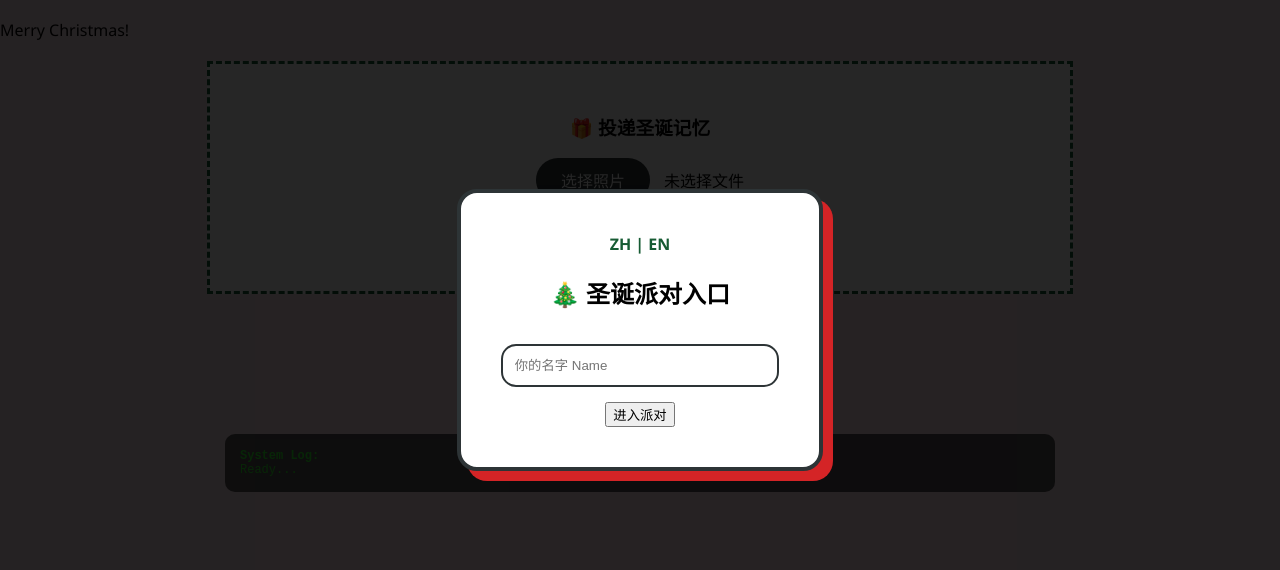
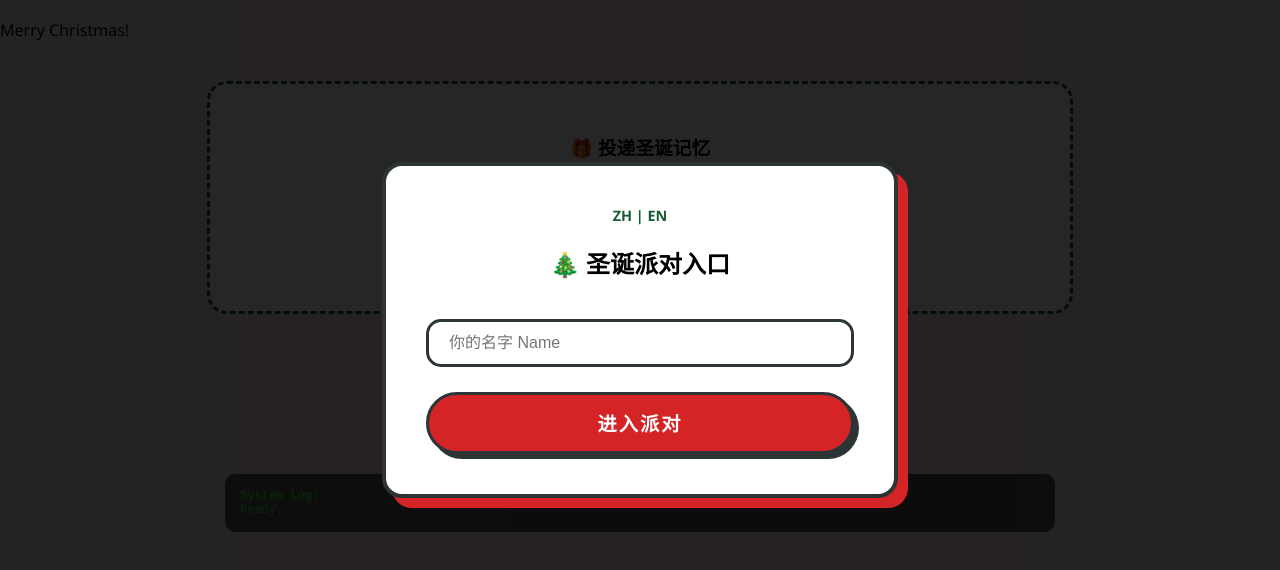
Before and after one commit to 8848connie/drawing-room, a website: page public/index.html in a window 1280 px wide. Shown: the part 70-640 px from the top of the page. Drawn offline with Linux system fonts and the light colour scheme; a web font is replaced by a local one.

Commit message:
new:fix css

```diff
--- a/public/style.css
+++ b/public/style.css
@@ -6,38 +6,120 @@
     --modern-black: #2d3436;
 }
 
-body { margin: 0; padding: 0; background: var(--soft-pink); overflow-x: hidden; font-family: 'Segoe UI', sans-serif; }
+body {
+    margin: 0; padding: 0; background: var(--soft-pink);
+    overflow-x: hidden; font-family: 'Segoe UI', 'ZCOOL KuaiLe', sans-serif;
+}
 
-/* --- 登录卡片 --- */
-#auth-overlay { position: fixed; inset: 0; background: rgba(0,0,0,0.85); display: flex; justify-content: center; align-items: center; z-index: 1000; }
-.auth-card { background: white; padding: 40px; border-radius: 20px; text-align: center; border: 4px solid var(--modern-black); box-shadow: 10px 10px 0 var(--christmas-red); }
-.lang-switch { margin-bottom: 10px; cursor: pointer; font-weight: bold; color: var(--christmas-green); }
-.auth-card input { width: 100%; padding: 12px; margin: 15px 0; border: 2px solid var(--modern-black); border-radius: 15px; box-sizing: border-box; }
+/* =========================================
+   1. 登录验证层 (Beautified)
+   ========================================= */
+#auth-overlay {
+    position: fixed; inset: 0; background: rgba(0,0,0,0.85);
+    display: flex; justify-content: center; align-items: center; z-index: 1000;
+}
 
-/* --- 一体化圣诞树转场 (Clip-path 绘制) --- */
-#transition-layer { position: fixed; inset: 0; background: var(--christmas-green); display: none; flex-direction: column; justify-content: center; align-items: center; z-index: 2000; transition: opacity 0.8s; }
+.auth-card {
+    background: white; padding: 40px; border-radius: 20px; text-align: center;
+    border: 4px solid var(--modern-black);
+    box-shadow: 10px 10px 0 var(--christmas-red);
+}
+
+.lang-switch {
+    margin-bottom: 10px; cursor: pointer; font-weight: bold;
+    color: var(--christmas-green); font-size: 0.9rem;
+}
+
+/* 输入框美化 */
+#username-input {
+    width: 100%; padding: 12px 20px; margin: 20px 0 10px 0;
+    border: 3px solid var(--modern-black); border-radius: 15px;
+    font-size: 1rem; box-sizing: border-box; transition: all 0.3s;
+}
+#username-input:focus { border-color: var(--christmas-red); outline: none; background: #fffdfd; }
+
+/* 重点：3D Q弹登录按钮 */
+#t-login-btn {
+    background-color: var(--christmas-red); color: white;
+    padding: 14px 40px; font-size: 1.2rem; font-weight: 800;
+    border: 3px solid var(--modern-black); border-radius: 50px;
+    cursor: pointer; box-shadow: 5px 5px 0px var(--modern-black);
+    transition: all 0.3s cubic-bezier(0.175, 0.885, 0.32, 1.275);
+    margin-top: 15px; letter-spacing: 2px; width: 100%;
+}
+#t-login-btn:hover {
+    background-color: var(--christmas-green);
+    transform: translateY(-4px);
+    box-shadow: 8px 8px 0px var(--modern-black);
+}
+#t-login-btn:active {
+    transform: translateY(4px) translateX(4px);
+    box-shadow: 0px 0px 0px var(--modern-black);
+}
+
+/* =========================================
+   2. 一体化圣诞树转场 (Clip-path)
+   ========================================= */
+#transition-layer {
+    position: fixed; inset: 0; background: var(--christmas-green);
+    display: none; flex-direction: column; justify-content: center;
+    align-items: center; z-index: 2000; transition: opacity 0.8s;
+}
 .tree-wrap { position: relative; width: 150px; text-align: center; animation: sway 2s infinite ease-in-out; }
-.integrated-tree { width: 120px; height: 160px; background: var(--tree-white); margin: 0 auto; clip-path: polygon(50% 0%, 80% 30%, 70% 30%, 90% 60%, 80% 60%, 100% 100%, 0% 100%, 20% 60%, 10% 60%, 30% 30%, 20% 30%); }
-.star-top { width: 30px; height: 30px; background: gold; margin: 0 auto -5px; clip-path: polygon(50% 0%, 61% 35%, 98% 35%, 68% 57%, 79% 91%, 50% 70%, 21% 91%, 32% 57%, 2% 35%, 39% 35%); }
+.integrated-tree {
+    width: 120px; height: 160px; background: var(--tree-white); margin: 0 auto;
+    clip-path: polygon(50% 0%, 80% 30%, 70% 30%, 90% 60%, 80% 60%, 100% 100%, 0% 100%, 20% 60%, 10% 60%, 30% 30%, 20% 30%);
+}
+.star-top {
+    width: 30px; height: 30px; background: gold; margin: 0 auto -5px;
+    clip-path: polygon(50% 0%, 61% 35%, 98% 35%, 68% 57%, 79% 91%, 50% 70%, 21% 91%, 32% 57%, 2% 35%, 39% 35%);
+}
 .trunk { width: 20px; height: 20px; background: #5d4037; margin: 0 auto; }
 @keyframes sway { 0%, 100% { transform: rotate(-5deg); } 50% { transform: rotate(5deg); } }
 
-/* --- 粒子效果 --- */
+/* 物理粒子样式 */
 .snowflake { position: absolute; background: white; border-radius: 50%; pointer-events: none; z-index: 2001; }
 .falling-star { position: absolute; color: gold; pointer-events: none; z-index: 2002; filter: drop-shadow(0 0 5px gold); }
 
-/* --- 拍立得照片卡片 --- */
+/* =========================================
+   3. 拍立得照片卡片
+   ========================================= */
 .photo-grid { display: grid; grid-template-columns: repeat(auto-fill, minmax(260px, 1fr)); gap: 35px; padding: 40px; }
-.photo-card { background: white; padding: 15px 15px 45px 15px; box-shadow: 0 10px 20px rgba(0,0,0,0.1); border: 1px solid #ddd; transition: transform 0.3s ease; }
-.photo-card:hover { transform: scale(1.05) rotate(0deg) !important; z-index: 10; }
-.photo-card img { width: 100%; height: 220px; object-fit: cover; }
-.photo-card .name-tag { margin-top: 15px; font-family: 'Pacifico', cursive; color: #444; text-align: center; font-size: 1.1rem; }
+.photo-card {
+    background: white; padding: 15px 15px 45px 15px;
+    box-shadow: 0 10px 20px rgba(0,0,0,0.1); border: 1px solid #ddd;
+    transition: transform 0.3s ease; cursor: pointer;
+}
+.photo-card:hover { transform: scale(1.05) rotate(0deg) !important; z-index: 10; box-shadow: 0 15px 30px rgba(0,0,0,0.2); }
+.photo-card img { width: 100%; height: 220px; object-fit: cover; border-radius: 2px; }
+.photo-card .name-tag {
+    margin-top: 15px; font-family: 'Pacifico', cursive; color: #444;
+    text-align: center; font-size: 1.1rem;
+}
 
-/* --- 美化上传组件 --- */
-.interaction-section { background: white; padding: 30px; border: 3px dashed var(--christmas-green); max-width: 800px; margin: 20px auto; text-align: center; }
+/* =========================================
+   4. 美化上传组件
+   ========================================= */
+.interaction-section {
+    background: white; padding: 30px; border: 3px dashed var(--christmas-green);
+    max-width: 800px; margin: 40px auto; text-align: center; border-radius: 20px;
+}
 #photo-file { display: none; }
-.btn-choose { background: var(--modern-black); color: white; padding: 10px 25px; border-radius: 50px; cursor: pointer; display: inline-block; margin-right: 10px; }
-.btn-submit { background: var(--christmas-red); color: white; border: none; padding: 12px 40px; border-radius: 50px; font-weight: bold; cursor: pointer; transition: 0.3s; }
+.btn-choose {
+    background: var(--modern-black); color: white; padding: 10px 25px;
+    border-radius: 50px; cursor: pointer; display: inline-block; margin-right: 10px;
+    transition: 0.3s;
+}
+.btn-choose:hover { opacity: 0.8; }
+.btn-submit {
+    background: var(--christmas-red); color: white; border: none;
+    padding: 12px 40px; border-radius: 50px; font-weight: bold;
+    cursor: pointer; transition: 0.3s;
+}
+.btn-submit:hover { transform: scale(1.05); background: var(--christmas-green); }
 .btn-submit:disabled { background: #ccc; cursor: not-allowed; }
 
-#debug-panel { max-width: 800px; margin: 40px auto; background: #333; color: #0f0; padding: 15px; font-family: monospace; font-size: 12px; border-radius: 10px; opacity: 0.8; }
+#debug-panel {
+    max-width: 800px; margin: 40px auto; background: #333; color: #0f0;
+    padding: 15px; font-family: monospace; font-size: 12px; border-radius: 10px; opacity: 0.8;
+}
```
